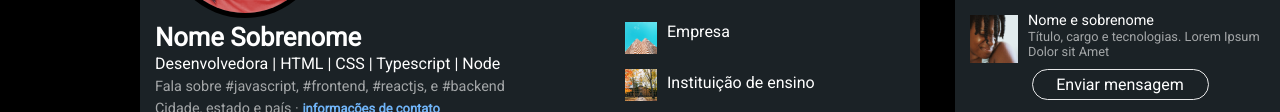
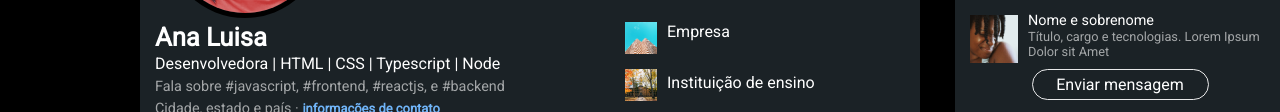
Before and after one commit to AnaLuisaFav/7-Days-Of-Code, a plain HTML site: page index.html in a window 1280 px wide. Shown: the part 332-444 px from the top of the page. Drawn offline with Linux system fonts and the light colour scheme.

Commit message:
Update index.html

```diff
--- a/index.html
+++ b/index.html
@@ -60,7 +60,7 @@
 			<section class="principal">
 				<div class="infos">
 					<div class="infos-e">
-						<h1>Nome Sobrenome</h1>
+						<h1>Ana Luisa</h1>
 						<h2>Desenvolvedora | HTML | CSS | Typescript | Node</h2>
 						<h3>Fala sobre #javascript, #frontend, #reactjs, e #backend</h3>
 						<h3>Cidade, estado e país · <a href="#">informações de contato</a></h3>
```
